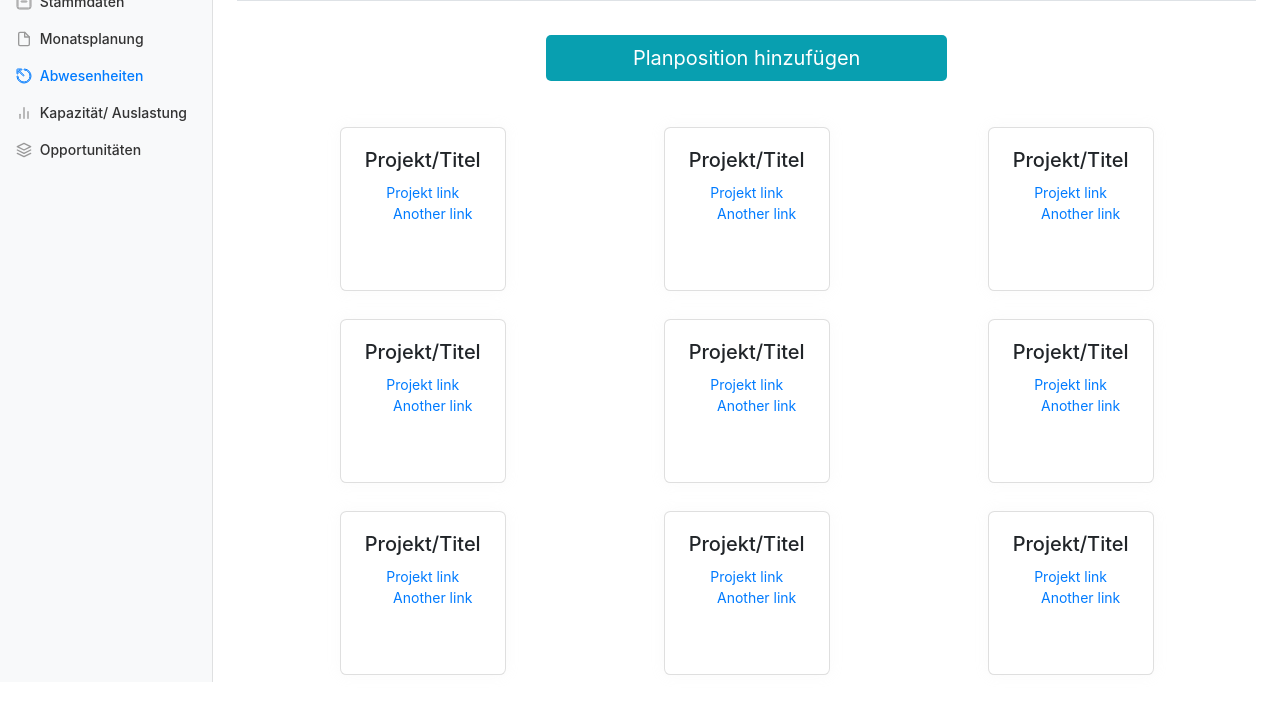
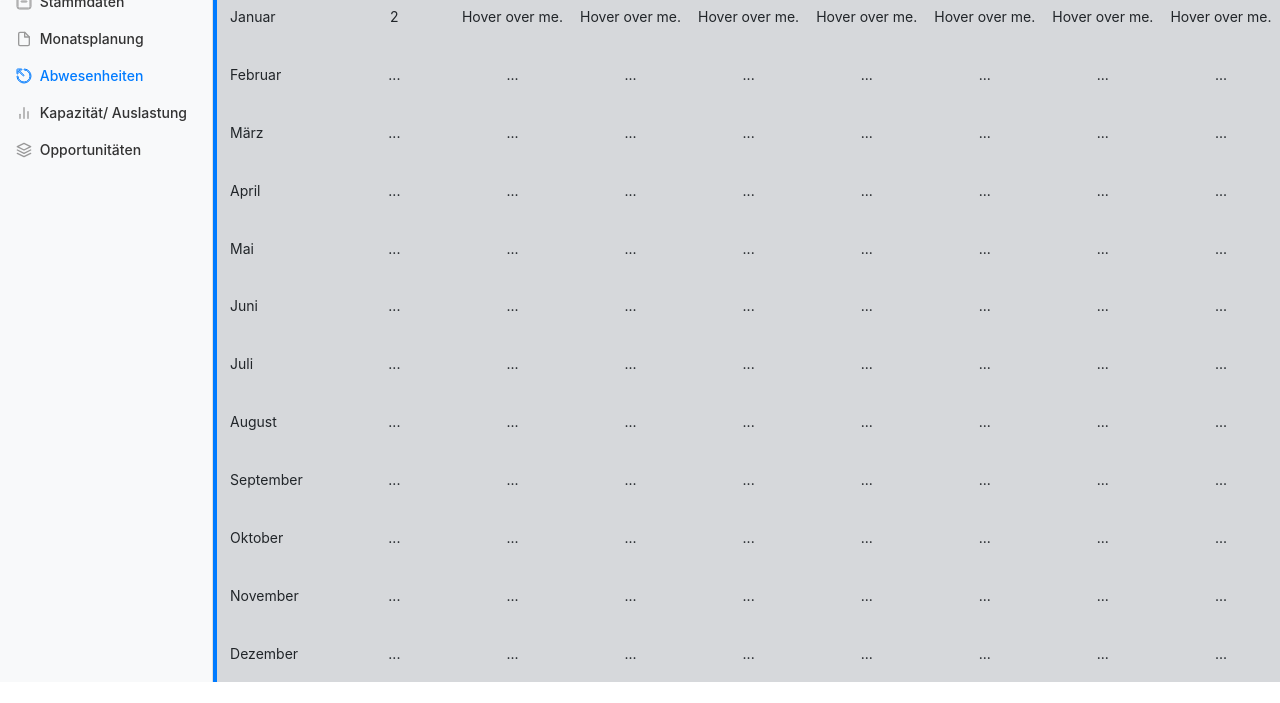
Before and after one commit to mbrotrueck/bootstrap-get-started, a plain HTML site: page abwesenheiten/index.html in a window 1280 px wide. Shown: the part 118-821 px from the top of the page. After the commit the page ends 800 px from the top, so only its background shows below. Drawn offline with nearby package versions, Linux system fonts and the light colour scheme.

Commit message:
Abwesenheiten und Stammdaten geändert

```diff
--- a/abwesenheiten/index.html
+++ b/abwesenheiten/index.html
@@ -76,119 +76,186 @@
           </div>
         </nav>
 
-        <main role="main" class="col-md-9 ml-sm-auto col-lg-10 px-md-4">
-          <div class="d-flex justify-content-between flex-wrap flex-md-nowrap align-items-center pt-3 pb-2 mb-3 border-bottom">
-            <h1 class="h2">Startseite</h1>
-            <h2 class="h2">Profil(noch umstylen)</h2>
-          </div>
 
-          <div class="d-flex p-2 bd-highlight btn-container">
-            <button type="button" class="btn btn-primary btn-lg">Planposition hinzufügen</button>
-          </div>
 
-          <div class="container col-12">
-            <div class="row">
-              <div class="col-4 project">
-                <div class="card">
-                  <div class="card-body">
-                    <h5 class="card-title">Projekt/Titel</h5>
-                    <h6 class="card-subtitle mb-2 text-muted"></h6>
-                    <p class="card-text"></p>
-                    <a href="#" class="card-link">Projekt link</a>
-                    <a href="#" class="card-link">Another link</a>
-                  </div>
-                </div>
+
+         <!-- On rows -->
+
+
+        <!-- On cells (`td` or `th`) -->
+          <table class="onleave-container">
+          <tr>
+            <td class="table-secondary">    </td>
+            <!--Hier kommen die Name und die liste soll hier erweiter-->
+            <td class="table-secondary">Mirko</td> &nbsp;
+            <td class="table-secondary">Non</td>
+            <td class="table-secondary">Veronika</td>
+            <td class="table-secondary">non</td>
+            <td class="table-secondary">Kittanat</td>
+            <td class="table-secondary">Mirko</td>
+            <td class="table-secondary">Emel</td>
+            <td class="table-secondary">Mittelka</td>
+          </tr>
+          <tr>
+            <td class="table-secondary month">Januar</td>
+            <td class="table-secondary onleave">
+              <div class="myDIV">2</div>
+              <div class="hide">
+                Zeitraum: </br> 2.10.2022 - 4.10.2022</br>
+                Grund: </br> Krank
               </div>
-              <div class="col-4 project">
-                <div class="card">
-                  <div class="card-body">
-                    <h5 class="card-title">Projekt/Titel</h5>
-                    <h6 class="card-subtitle mb-2 text-muted"></h6>
-                    <p class="card-text"></p>
-                    <a href="#" class="card-link">Projekt link</a>
-                    <a href="#" class="card-link">Another link</a>
-                  </div>
-                </div>
-              </div>
-              <div class="col-4 project">
-                <div class="card">
-                  <div class="card-body">
-                    <h5 class="card-title">Projekt/Titel</h5>
-                    <h6 class="card-subtitle mb-2 text-muted"></h6>
-                    <p class="card-text"></p>
-                    <a href="#" class="card-link">Projekt link</a>
-                    <a href="#" class="card-link">Another link</a>
-                  </div>
-                </div>
-              </div>
-              <div class="col-4 project">
-                <div class="card">
-                  <div class="card-body">
-                    <h5 class="card-title">Projekt/Titel</h5>
-                    <h6 class="card-subtitle mb-2 text-muted"></h6>
-                    <p class="card-text"></p>
-                    <a href="#" class="card-link">Projekt link</a>
-                    <a href="#" class="card-link">Another link</a>
-                  </div>
-                </div>
-              </div>
-              <div class="col-4 project">
-                <div class="card">
-                  <div class="card-body">
-                    <h5 class="card-title">Projekt/Titel</h5>
-                    <h6 class="card-subtitle mb-2 text-muted"></h6>
-                    <p class="card-text"></p>
-                    <a href="#" class="card-link">Projekt link</a>
-                    <a href="#" class="card-link">Another link</a>
-                  </div>
-                </div>
-              </div>
-              <div class="col-4 project">
-                <div class="card">
-                  <div class="card-body">
-                    <h5 class="card-title">Projekt/Titel</h5>
-                    <h6 class="card-subtitle mb-2 text-muted"></h6>
-                    <p class="card-text"></p>
-                    <a href="#" class="card-link">Projekt link</a>
-                    <a href="#" class="card-link">Another link</a>
-                  </div>
-                </div>
-              </div>
-              <div class="col-4 project">
-                <div class="card">
-                  <div class="card-body">
-                    <h5 class="card-title">Projekt/Titel</h5>
-                    <h6 class="card-subtitle mb-2 text-muted"></h6>
-                    <p class="card-text"></p>
-                    <a href="#" class="card-link">Projekt link</a>
-                    <a href="#" class="card-link">Another link</a>
-                  </div>
-                </div>
-              </div>
-              <div class="col-4 project">
-                <div class="card">
-                  <div class="card-body">
-                    <h5 class="card-title">Projekt/Titel</h5>
-                    <h6 class="card-subtitle mb-2 text-muted"></h6>
-                    <p class="card-text"></p>
-                    <a href="#" class="card-link">Projekt link</a>
-                    <a href="#" class="card-link">Another link</a>
-                  </div>
-                </div>
-              </div>
-              <div class="col-4 project">
-                <div class="card">
-                  <div class="card-body">
-                    <h5 class="card-title">Projekt/Titel</h5>
-                    <h6 class="card-subtitle mb-2 text-muted"></h6>
-                    <p class="card-text"></p>
-                    <a href="#" class="card-link">Projekt link</a>
-                    <a href="#" class="card-link">Another link</a>
-                  </div>
-                </div>
-              </div>
-            </div>
-          </div>
+            </td>
+            <td class="table-secondary onleave">
+              <div class="myDIV">Hover over me.</div>
+              <div class="hide">I am shown when</div>
+            </td>
+            <td class="table-secondary onleave">
+              <div class="myDIV">Hover over me.</div>
+              <div class="hide">I am shown when</div>
+            </td>
+            <td class="table-secondary onleave">
+              <div class="myDIV">Hover over me.</div>
+              <div class="hide">I am shown when</div>
+            </td>
+            <td class="table-secondary onleave">
+              <div class="myDIV">Hover over me.</div>
+              <div class="hide">I am shown when</div>
+            </td>
+            <td class="table-secondary onleave">
+              <div class="myDIV">Hover over me.</div>
+              <div class="hide">I am shown when</div>
+            </td>
+            <td class="table-secondary onleave">
+              <div class="myDIV">Hover over me.</div>
+              <div class="hide">I am shown when</div>
+            </td>
+            <td class="table-secondary onleave">
+              <div class="myDIV">Hover over me.</div>
+              <div class="hide">I am shown when</div>
+            </td>
+          </tr>
+          <tr>
+            <td class="table-secondary month">Februar</td>
+            <td class="table-secondary onleave">...</td>
+            <td class="table-secondary onleave">...</td>
+            <td class="table-secondary onleave">...</td>
+            <td class="table-secondary onleave">...</td>
+            <td class="table-secondary onleave">...</td>
+            <td class="table-secondary onleave">...</td>
+            <td class="table-secondary onleave">...</td>
+            <td class="table-secondary onleave">...</td>
+          </tr>
+          <tr>
+            <td class="table-secondary month">März</td>
+            <td class="table-secondary onleave">...</td>
+            <td class="table-secondary onleave">...</td>
+            <td class="table-secondary onleave">...</td>
+            <td class="table-secondary onleave">...</td>
+            <td class="table-secondary onleave">...</td>
+            <td class="table-secondary onleave">...</td>
+            <td class="table-secondary onleave">...</td>
+            <td class="table-secondary onleave">...</td>
+          </tr>
+          <tr>
+            <td class="table-secondary month">April</td>
+            <td class="table-secondary onleave">...</td>
+            <td class="table-secondary onleave">...</td>
+            <td class="table-secondary onleave">...</td>
+            <td class="table-secondary onleave">...</td>
+            <td class="table-secondary onleave">...</td>
+            <td class="table-secondary onleave">...</td>
+            <td class="table-secondary onleave">...</td>
+            <td class="table-secondary onleave">...</td>
+          </tr>
+          <tr>
+            <td class="table-secondary month">Mai</td>
+            <td class="table-secondary onleave">...</td>
+            <td class="table-secondary onleave">...</td>
+            <td class="table-secondary onleave">...</td>
+            <td class="table-secondary onleave">...</td>
+            <td class="table-secondary onleave">...</td>
+            <td class="table-secondary onleave">...</td>
+            <td class="table-secondary onleave">...</td>
+            <td class="table-secondary onleave">...</td>
+          </tr>
+          <tr>
+            <td class="table-secondary month">Juni</td>
+            <td class="table-secondary onleave">...</td>
+            <td class="table-secondary onleave">...</td>
+            <td class="table-secondary onleave">...</td>
+            <td class="table-secondary onleave">...</td>
+            <td class="table-secondary onleave">...</td>
+            <td class="table-secondary onleave">...</td>
+            <td class="table-secondary onleave">...</td>
+            <td class="table-secondary onleave">...</td>
+          </tr>
+          <tr>
+            <td class="table-secondary month">Juli</td>
+            <td class="table-secondary onleave">...</td>
+            <td class="table-secondary onleave">...</td>
+            <td class="table-secondary onleave">...</td>
+            <td class="table-secondary onleave">...</td>
+            <td class="table-secondary onleave">...</td>
+            <td class="table-secondary onleave">...</td>
+            <td class="table-secondary onleave">...</td>
+            <td class="table-secondary onleave">...</td>
+          </tr>
+          <tr>
+            <td class="table-secondary month">August</td>
+            <td class="table-secondary onleave">...</td>
+            <td class="table-secondary onleave">...</td>
+            <td class="table-secondary onleave">...</td>
+            <td class="table-secondary onleave">...</td>
+            <td class="table-secondary onleave">...</td>
+            <td class="table-secondary onleave">...</td>
+            <td class="table-secondary onleave">...</td>
+            <td class="table-secondary onleave">...</td>
+          </tr>
+          <tr>
+            <td class="table-secondary month">September</td>
+            <td class="table-secondary onleave">...</td>
+            <td class="table-secondary onleave">...</td>
+            <td class="table-secondary onleave">...</td>
+            <td class="table-secondary onleave">...</td>
+            <td class="table-secondary onleave">...</td>
+            <td class="table-secondary onleave">...</td>
+            <td class="table-secondary onleave">...</td>
+            <td class="table-secondary onleave">...</td>
+          </tr>
+          <tr>
+            <td class="table-secondary month">Oktober</td>
+            <td class="table-secondary onleave">...</td>
+            <td class="table-secondary onleave">...</td>
+            <td class="table-secondary onleave">...</td>
+            <td class="table-secondary onleave">...</td>
+            <td class="table-secondary onleave">...</td>
+            <td class="table-secondary onleave">...</td>
+            <td class="table-secondary onleave">...</td>
+            <td class="table-secondary onleave onleave">...</td>
+          </tr>
+          <tr>
+            <td class="table-secondary month">November</td>
+            <td class="table-secondary onleave" onclick="">...</td>
+            <td class="table-secondary onleave">...</td>
+            <td class="table-secondary onleave">...</td>
+            <td class="table-secondary onleave">...</td>
+            <td class="table-secondary onleave">...</td>
+            <td class="table-secondary onleave">...</td>
+            <td class="table-secondary onleave">...</td>
+            <td class="table-secondary onleave">...</td>
+          </tr>
+          <tr>
+            <td class="table-secondary month">Dezember</td>
+            <td class="table-secondary onleave">...</td>
+            <td class="table-secondary onleave">...</td>
+            <td class="table-secondary onleave">...</td>
+            <td class="table-secondary onleave">...</td>
+            <td class="table-secondary onleave">...</td>
+            <td class="table-secondary onleave">...</td>
+            <td class="table-secondary onleave">...</td>
+            <td class="table-secondary onleave">...</td>
+          </tr>
+        </table>
 
             <div class="container project-container">
               <!-- <div class="project">Plan</div>
--- a/abwesenheiten/style.css
+++ b/abwesenheiten/style.css
@@ -14,7 +14,7 @@ body {
    */
 
   .sidebar {
-    position: fixed;
+
     top: 0;
     bottom: 0;
     left: 0;
@@ -138,3 +138,45 @@ body {
     box-shadow: 0 0 1vw 0.1vw rgba(213, 213, 213, 0.1);
 
   }
+
+  #sidebarMenu{
+    padding-top: 0 ;
+
+  }
+  .row{
+    background-color: #007bff;
+  }
+  #sidebarMenu > div{
+    flex: 40%;
+  }
+  .onleave-container{
+    flex:60%;
+  }
+
+  .table-secondary{
+    width: 10%;
+    text-align: center;
+  }
+  .table-secondary.month{
+    text-align: left;
+    padding-left: 1vw;
+
+  }
+  .table-secondary.onleave{
+    text-align: center;
+  }
+
+  .hide {
+    display: none;
+    background-color: #333;
+    padding: 0.5vw;
+    transform: translate(0vw, 0vw);
+    text-align: left;
+    border-radius: 0.2vw;
+  }
+
+  .myDIV:hover + .hide {
+    display: block;
+    position: absolute;
+    color: white;
+  }
```
Also changed, not shown: stammdaten/mitarbeiter/index.html (+1 -0 lines).
